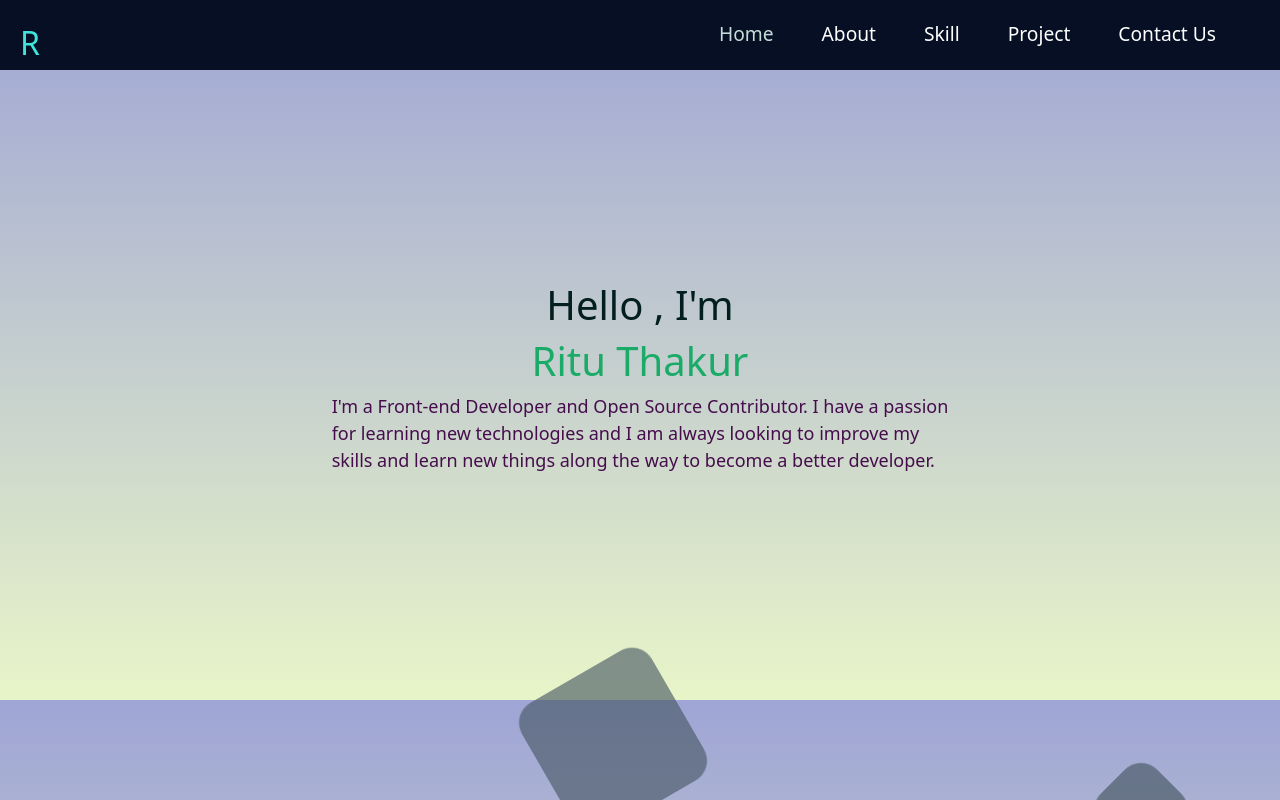
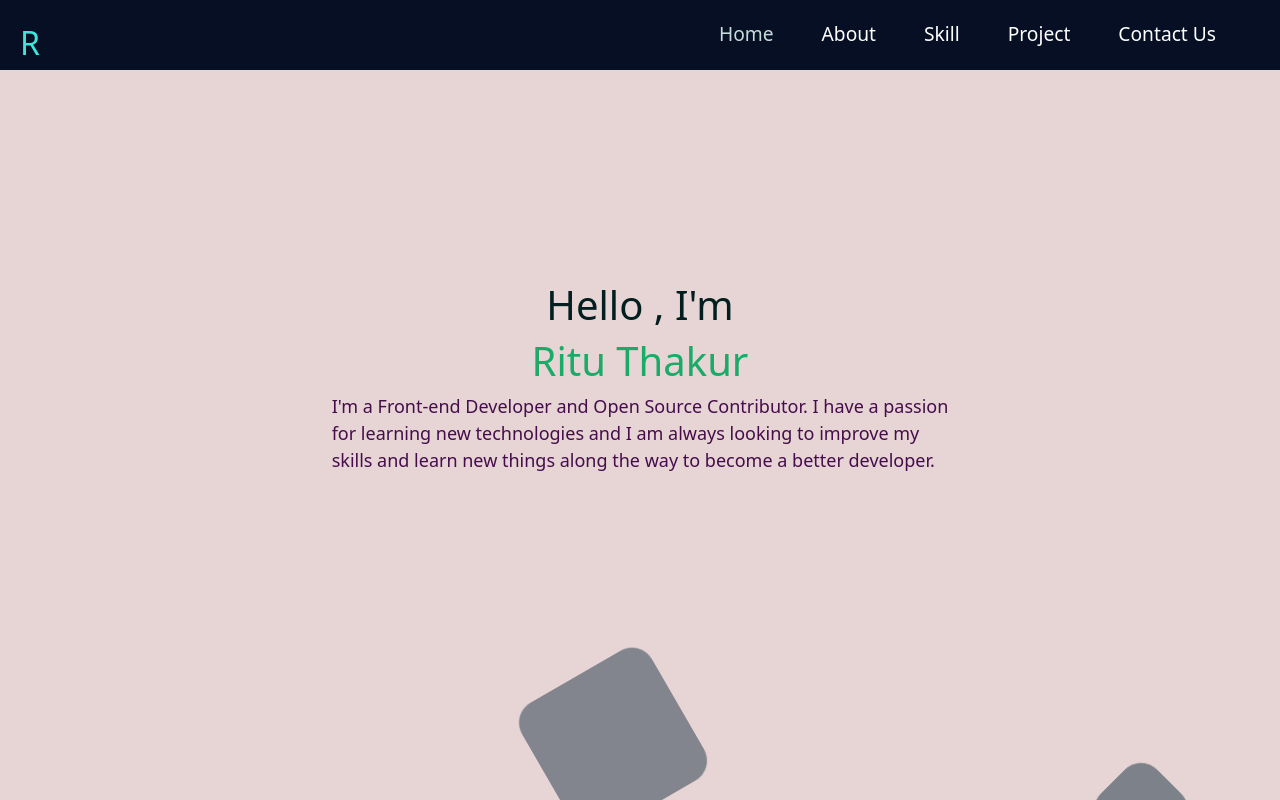
Before and after one commit to Ritu-03Thakur/My_Portfolio, a React (Create React App) app: page / in a window 1280 px wide. Built offline with nearby package versions, Linux system fonts and the light colour scheme.

Commit message:
Update App.css

```diff
--- a/src/App.css
+++ b/src/App.css
@@ -8,7 +8,7 @@
 
 body {
   width: 100%;
-  background: linear-gradient(to bottom , #9FA5D5 0% , #E8F5C8 100%);
+  background: #e7d4d4;;
 }
 
 .contact,
```
